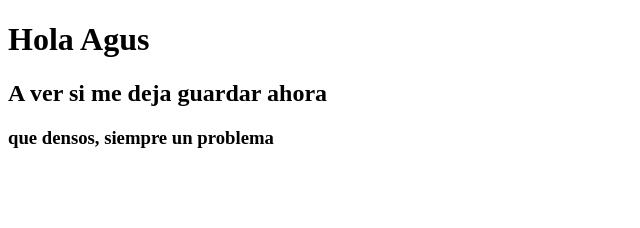
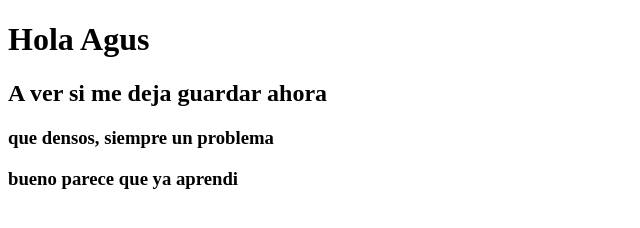
Before and after one commit to camilabjurado/miapp, a plain HTML site: page mi app/index.html in a window 1280 px wide. Shown: the whole page, without its empty margins (0-640 px from the left). Drawn offline with Linux system fonts and the light colour scheme.

Commit message:
index.html

```diff
--- a/mi app/index.html
+++ b/mi app/index.html
@@ -16,5 +16,7 @@
     <h3>
         que densos, siempre un problema
     </h3>
+    <h3>bueno parece que ya aprendi</h3>
 </body>
+
 </html>
```
